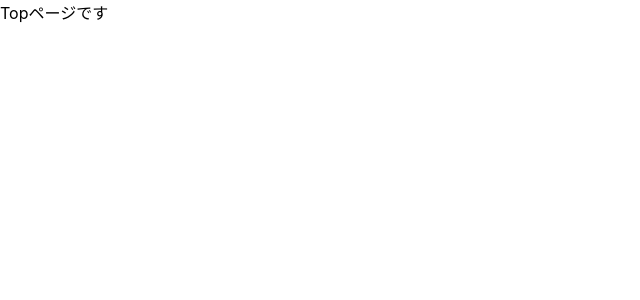
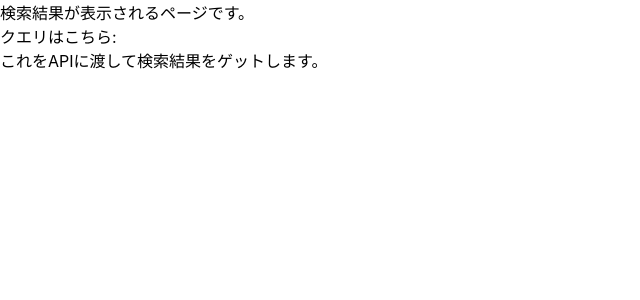
Before and after one commit to yukintegral/bm, a React (Create React App) app: page /search in a window 1280 px wide. Before the commit this address led to /. Shown: the top 300 px of the page, without its empty margins (0-640 px from the left). Built offline with nearby package versions, Linux system fonts and the light colour scheme.

Commit message:
検索結果ページの実装を忘れていました

```diff
--- a/src/App.js
+++ b/src/App.js
@@ -7,18 +7,19 @@ import Item from './Item'
 import Sell from './Sell'
 import User from './User'
 import MyPage from './MyPage'
+import Search from './Search'
 
 const App = () => {
   return (
     <>
       <Switch>
-        {/* 吉島さん、searchページのルーティングをしてみましょう */}
         <Route exact path='/signin' component={Signin} />
         <Route path='/' component={Top} exact />
         <Route path='/items/:id' component={Item} exact />
         <Route path='/sell' component={Sell} exact />
         <Route path='/u/:id' component={User} exact />
         <Route path='/my' component={MyPage} exact />
+        <Route path='/search' component={Search} exact />
         {/* /item/:id のidは13桁の数字、など決まっていれば正規表現で以下のように書ける */}
         {/* <Route path='/items/:id([0-9]{13})' component={Item} exact /> */}
         <Redirect to='/' />
--- /dev/null
+++ b/src/Search.js
@@ -0,0 +1,26 @@
+import React from 'react'
+import { Helmet } from 'react-helmet'
+import { useLocation } from 'react-router-dom'
+
+const Search = () => {
+  const location = useLocation()
+
+  return (
+    <>
+      <Helmet>
+        <title>Search</title>
+      </Helmet>
+      <div>
+      検索結果が表示されるページです。
+      </div>
+      <div>
+        クエリはこちら: {location.search}
+      </div>
+      <div>
+        これをAPIに渡して検索結果をゲットします。
+      </div>
+    </>
+  )
+}
+
+export default Search
```
